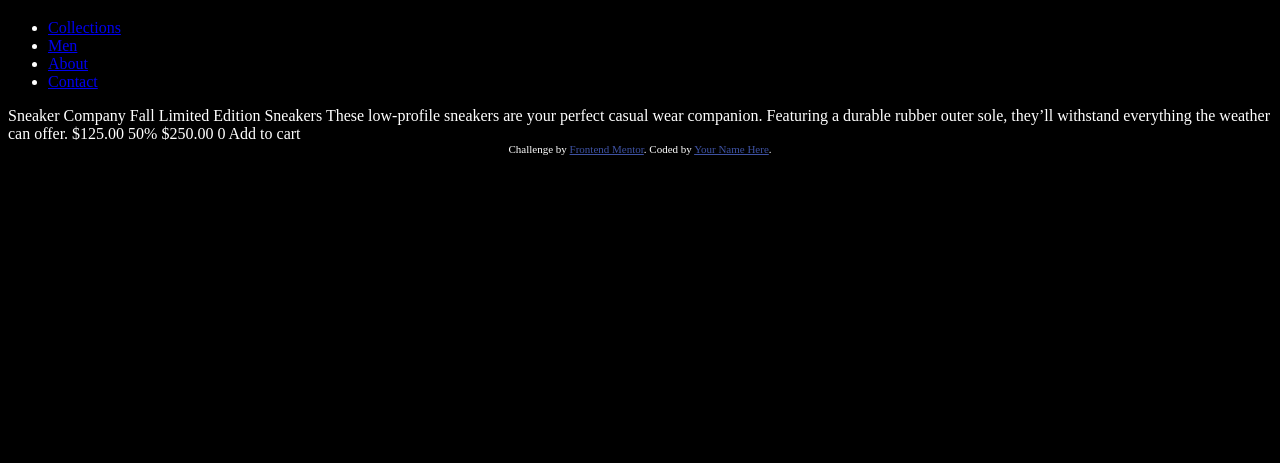
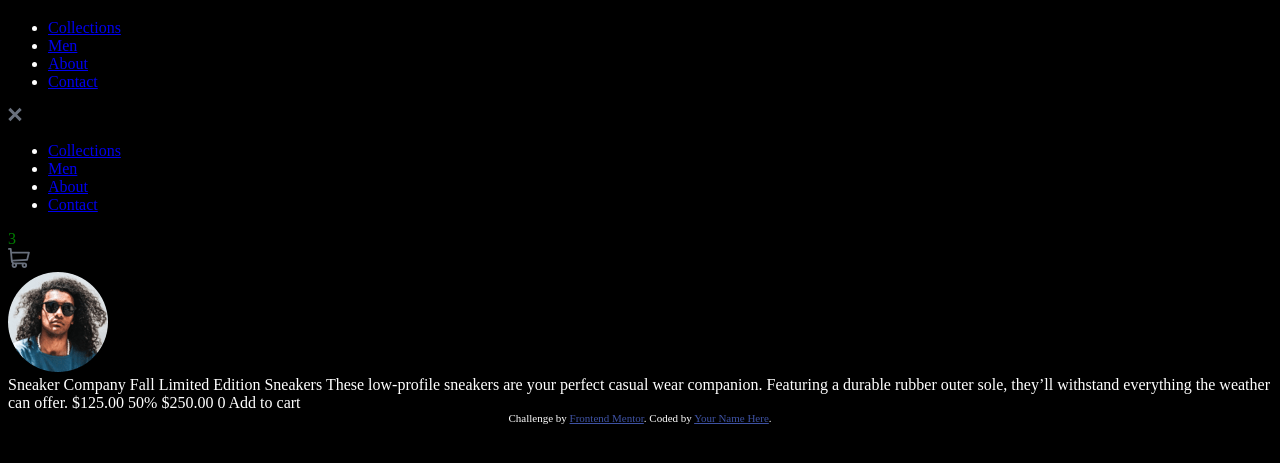
Before and after one commit to jjas420/Ecomerce-I, a plain HTML site: page index.html in a window 1280 px wide. Shown: the part 61-524 px from the top of the page. Drawn offline with Linux system fonts and the light colour scheme.

Commit message:
segundo commit (menu html)

```diff
--- a/index.html
+++ b/index.html
@@ -42,15 +42,41 @@
 
           <li ><a class="navbar_link"href="#"> Contact</a></li>
 
+        </ul>
+
+      </nav>
 
 
 
+        <!-- inicio del modal navbar-->
+        <div class="modal-navbar-background">
+          <nav class="navbar-modal">
+        <img class="modal-navbar-background-close-icon" src="./images/icon-close.svg" alt="close-icon">
+
+      <ul class="navbar_items">
+          <li  ><a class="navbar_link"href="#"> Collections</a></li>
+          <li ><a class="navbar_link"href="#"> Men</a></li>
+
+          <li ><a class="navbar_link"href="#"> About</a></li>
+
+          <li ><a class="navbar_link"href="#"> Contact</a></li>
+
         </ul>
+      </nav>
+
+        </div>
+        <!-- final del moal navbar-->
+
+        <div class="header__cart-avatar">
+
+          <div class="header__cart">
+            <div class="header__cart--notificacion" style="color: green;font: bold;">3</div>
+            <img src="./images/icon-cart.svg"  alt="">
+          </div>
+          <img src="./images/image-avatar.png" alt="">
+        </div>
 
 
-
-
-      </nav>
 
     </header>
 
```
